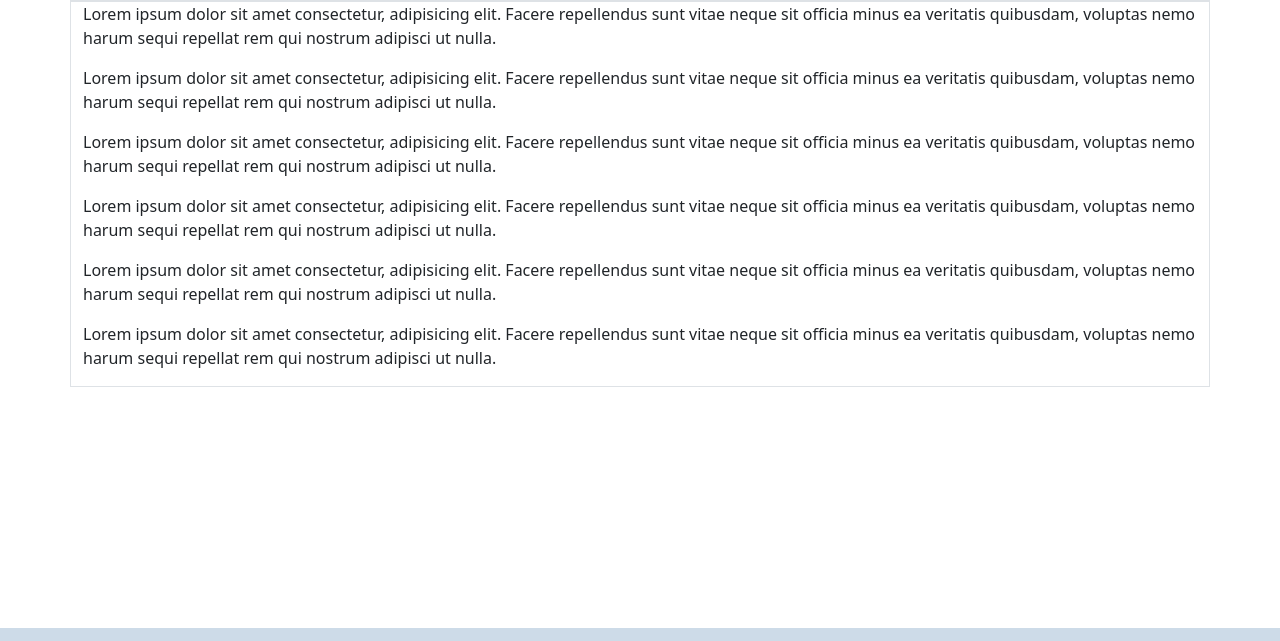
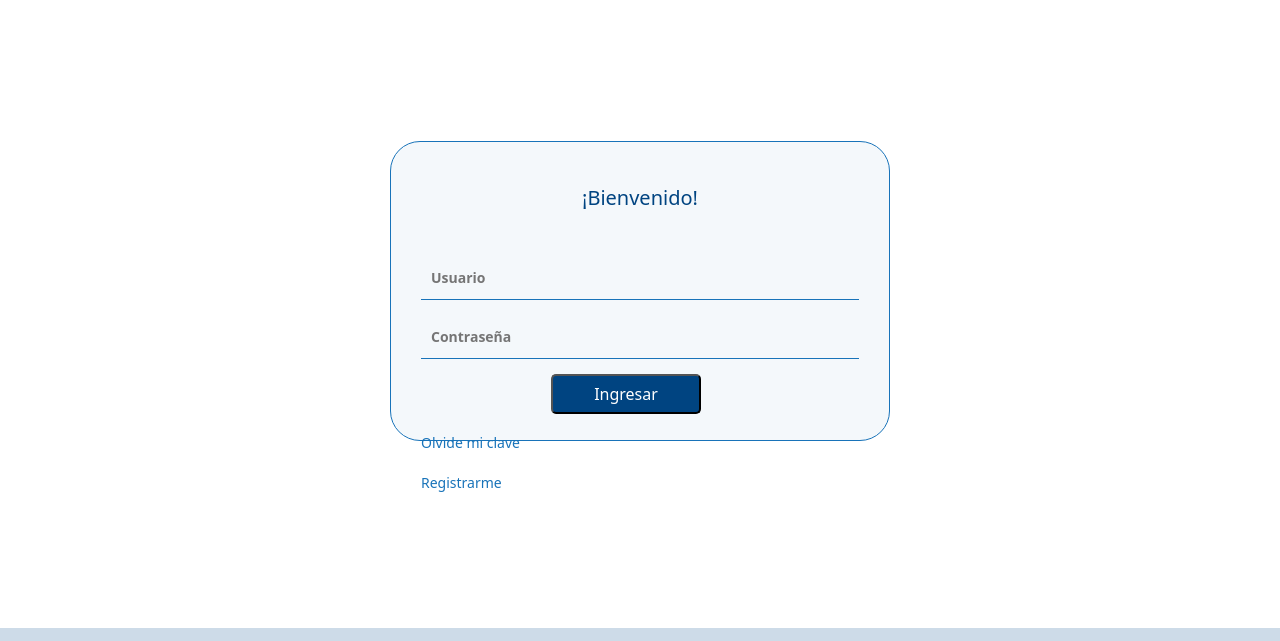
Before and after one commit to ITBANK-PROJECT-Grupo8-C1/Grupo-8-ITBANK, a plain HTML site: page index.html in a window 1280 px wide. Shown: the part 57-698 px from the top of the page. Drawn offline with nearby package versions, Linux system fonts and the light colour scheme.

Commit message:
cambios log

```diff
--- a/index.html
+++ b/index.html
@@ -17,38 +17,18 @@
     <h1>ITBANK</h1>
   </header>
   <body>
-    <div class="container  ">
-      <!-- comienzo de grid -->
-      <div class="row ">
-        <!-- fila de titulo -->
-        <div class="col-12 border text-center">
 
-        </div>
-      </div>
-
-      <div class="row">
-        <div class="col-12 border">
-          <p>Lorem ipsum dolor sit amet consectetur, adipisicing elit. Facere repellendus sunt vitae neque sit officia minus ea veritatis quibusdam, voluptas nemo harum sequi repellat rem qui nostrum adipisci ut nulla.</p>
-          <p>Lorem ipsum dolor sit amet consectetur, adipisicing elit. Facere repellendus sunt vitae neque sit officia minus ea veritatis quibusdam, voluptas nemo harum sequi repellat rem qui nostrum adipisci ut nulla.</p>
-          <p>Lorem ipsum dolor sit amet consectetur, adipisicing elit. Facere repellendus sunt vitae neque sit officia minus ea veritatis quibusdam, voluptas nemo harum sequi repellat rem qui nostrum adipisci ut nulla.</p>
-          <p>Lorem ipsum dolor sit amet consectetur, adipisicing elit. Facere repellendus sunt vitae neque sit officia minus ea veritatis quibusdam, voluptas nemo harum sequi repellat rem qui nostrum adipisci ut nulla.</p>
-          <p>Lorem ipsum dolor sit amet consectetur, adipisicing elit. Facere repellendus sunt vitae neque sit officia minus ea veritatis quibusdam, voluptas nemo harum sequi repellat rem qui nostrum adipisci ut nulla.</p>
-          <p>Lorem ipsum dolor sit amet consectetur, adipisicing elit. Facere repellendus sunt vitae neque sit officia minus ea veritatis quibusdam, voluptas nemo harum sequi repellat rem qui nostrum adipisci ut nulla.</p>
-          <!-- se pueden agregar mas filas aqui -->
-          <!-- <div class="row border">
-            <div class="col-3">3</div>
-            <div class="col-3">3</div>
-            <div class="col-3">3</div>
-            <div class="col-3">3</div>
-          </div>
-          <div class="row border">
-            <div class="col-4">3</div>
-            <div class="col-4">3</div>
-            <div class="col-4">3</div>
-          </div>
-        </div>-->
-      </div>
+    <!--Cambios Jime-->
+    <div class="form-login">
+      <img src="" alt="">
+      <h5>¡Bienvenido!</h5>
+      <input class="controls" type="text" name="usuario" value="" placeholder="Usuario">
+      <input class="controls" type="password" name="contrasena" value="" placeholder="Contraseña">
+      <input class="buttons" type="submit" name="" value="Ingresar">
+      <p class="clave"><a href clave="#">Olvide mi clave</a></p>
+      <p class="registro"><a href="#">Registrarme</a></p>
     </div>
+<!--Terminan los cambios de Jime-->
 
     <footer>
       <div class="container">
--- a/styles.css
+++ b/styles.css
@@ -33,3 +33,48 @@ footer{
 .img{
     max-width: 40px;
 }
+
+.form-login {
+    width: 500px;
+    height: 300px;
+    background: #f4f8fb;
+    margin: auto;
+    margin-top: 150px;
+    border-radius: 30px;
+    padding: 20px 30px;
+    border: solid 1px #1873B9;
+    color: #004481;
+  }
+  .form-login h5 {
+    margin: 0;
+    text-align: center;
+    height: 40px;
+    margin-bottom: 30px;
+    font-size: 20px;
+  }
+
+  .controls {
+    width: 100%;
+    border: none;
+    background-color: transparent;
+    border-bottom: 1px solid #1873B9;
+    margin-bottom: 15px;
+    padding: 11px 10px;
+    font-size: 14px;
+    font-weight: bold;
+  }
+
+  .buttons {
+    width: 150px;
+    height: 40px;
+    background: #004481;
+    border-radius: 5px;
+    color: white;
+    margin-left: 130px;
+    margin-bottom: 16px;
+  }
+  .form-login a{
+    color: #1873B9;
+    text-decoration: none;
+    font-size: 14px;
+  }
```
